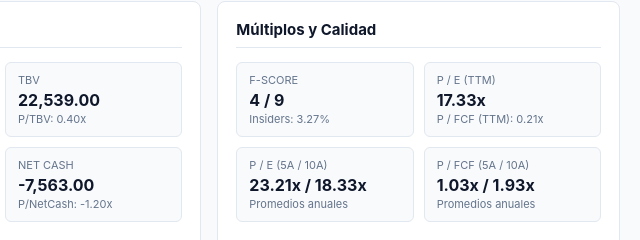
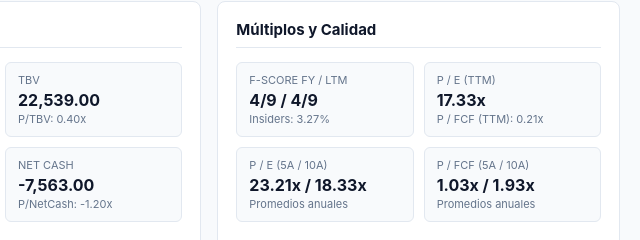
Before and after one commit to 1TryPK/g_test_rank, a plain HTML site: page empresa.html in a window 1280 px wide. Shown: the part 163-403 px from the top of the page, 640-1280 px from the left. Drawn offline with Linux system fonts and the light colour scheme.

Commit message:
Update empresa.html
box(
          "F-Score FY / LTM",
          `${m.fScore !== null ? m.fScore + "/9" : "N/A"} / ${m.fScoreLtm !== null ? m.fScoreLtm + "/9" : "N/A"}`,
          `Insiders: ${m.insiders ? fmtNum(m.insiders * 100) + "%" : "0.00%"}`
        ),

```diff
--- a/empresa.html
+++ b/empresa.html
@@ -258,7 +258,11 @@
       ].join("");
 
       document.getElementById("col3-metrics").innerHTML = [
-        box("F-Score", m.fScore !== null ? `${m.fScore} / 9` : "N/A", `Insiders: ${m.insiders ? fmtNum(m.insiders * 100) + "%" : "0.00%"}`),
+        box(
+          "F-Score FY / LTM",
+          `${m.fScore !== null ? m.fScore + "/9" : "N/A"} / ${m.fScoreLtm !== null ? m.fScoreLtm + "/9" : "N/A"}`,
+          `Insiders: ${m.insiders ? fmtNum(m.insiders * 100) + "%" : "0.00%"}`
+        ),
         box("P / E (TTM)", m.p_ettm !== null ? fmtNum(m.p_ettm) + "x" : "-", `P / FCF (TTM): ${m.p_fcfttm !== null ? fmtNum(m.p_fcfttm) + "x" : "-"}`),
         box("P / E (5A / 10A)", `${m.p_e5 !== null ? fmtNum(m.p_e5) + "x" : "-"} / ${m.p_e10 !== null ? fmtNum(m.p_e10) + "x" : "-"}`, "Promedios anuales"),
         box("P / FCF (5A / 10A)", `${m.p_fcf5 !== null ? fmtNum(m.p_fcf5) + "x" : "-"} / ${m.p_fcf10 !== null ? fmtNum(m.p_fcf10) + "x" : "-"}`, "Promedios anuales")
```
